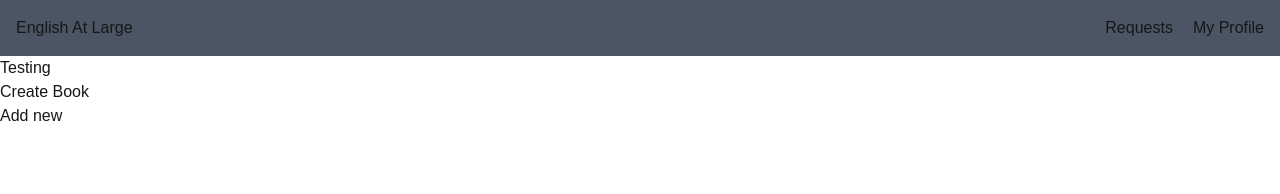
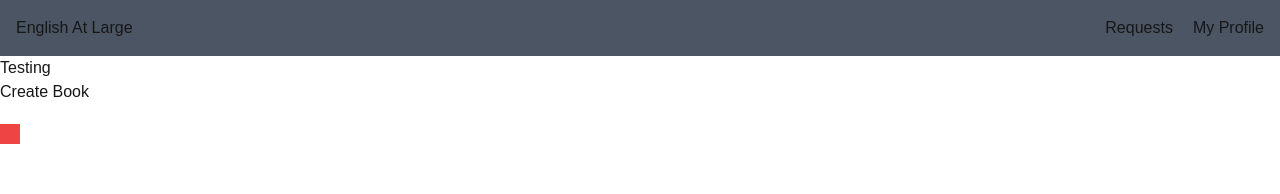
Before and after one commit to JumboCode/english-at-large, a Next.js app: page /about in a window 1280 px wide. Both pictures are taken after a click on the button "Add new". Shown: the top 194 px of the page. Built offline with nearby package versions, Linux system fonts and the light colour scheme.

Commit message:
added new book button and rendered red square

```diff
--- a/src/app/about/page.tsx
+++ b/src/app/about/page.tsx
@@ -1,5 +1,6 @@
 import CreateBookButton from "@/components/about/CreateBookButton";
 import AddNewBookButton from "@/components/about/AddNewBookButton";
+
 import React from "react";
 
 export default function About() {
--- a/src/components/about/AddNewBookButton.tsx
+++ b/src/components/about/AddNewBookButton.tsx
@@ -1,31 +1,16 @@
 "use client";
-import React from "react";
-import { styleText } from "util";
-
-
+import React, {useState} from "react";
+import RedSquare from "@/components/about/RedSquare";
 
 const AddNewBookButton = () => {
+const [showSquare, setShowSquare] = useState(false);
+
     const handleAddNewBook =  () => {
-        // return (
-        //     <div style={{
-        //         border: '1px solid black',
-        //         padding: '20px',
-        //         width: '200px',
-        //         height: '100px'
-        //       }}>
-        //         This is a simple box
-        //     </div>
-        // );
-
-        console.log("clicked!");
+            setShowSquare(true);
     };
 
-    const styles = {
-        square: {
-            width: '50px',
-            height: '50px',
-            color: 'red',
-        }
+    if (showSquare) {
+        return (<RedSquare />);
     }
 
     return (
--- /dev/null
+++ b/src/components/about/RedSquare.tsx
@@ -0,0 +1,8 @@
+"use client";
+import React from "react";
+
+function RedSquare() {
+    return <div className="w-5 h-5 bg-red-500 mt-[20px]"></div>
+}
+
+export default RedSquare;
```
